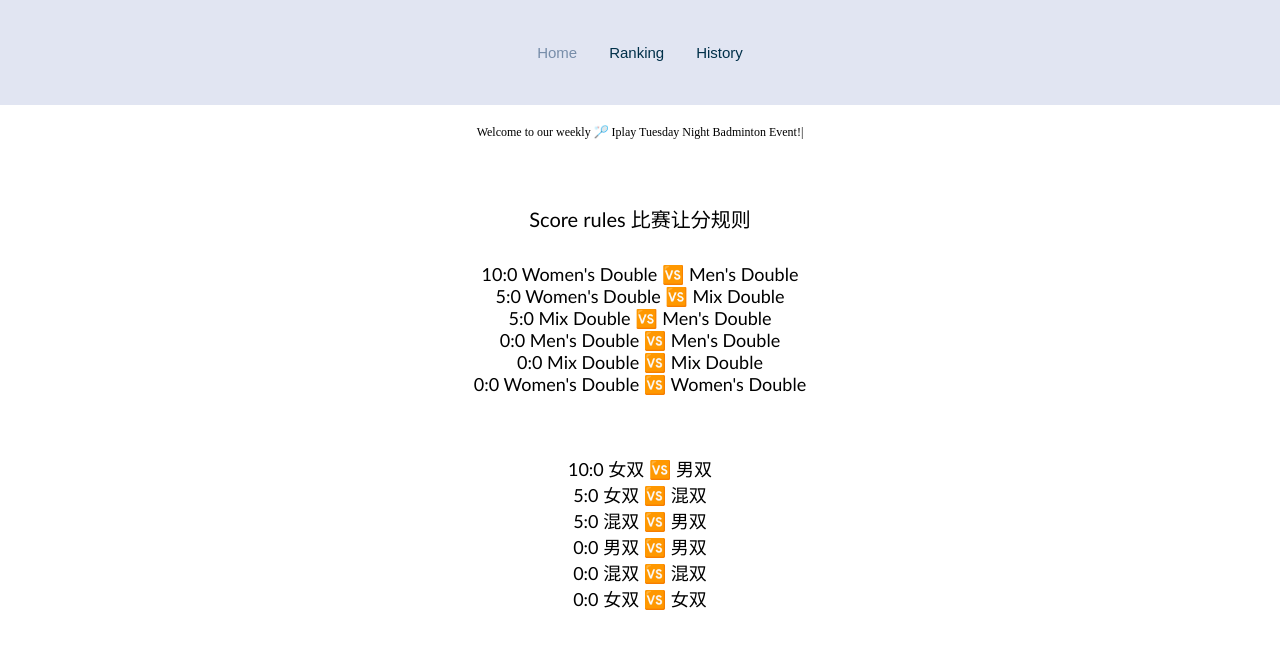
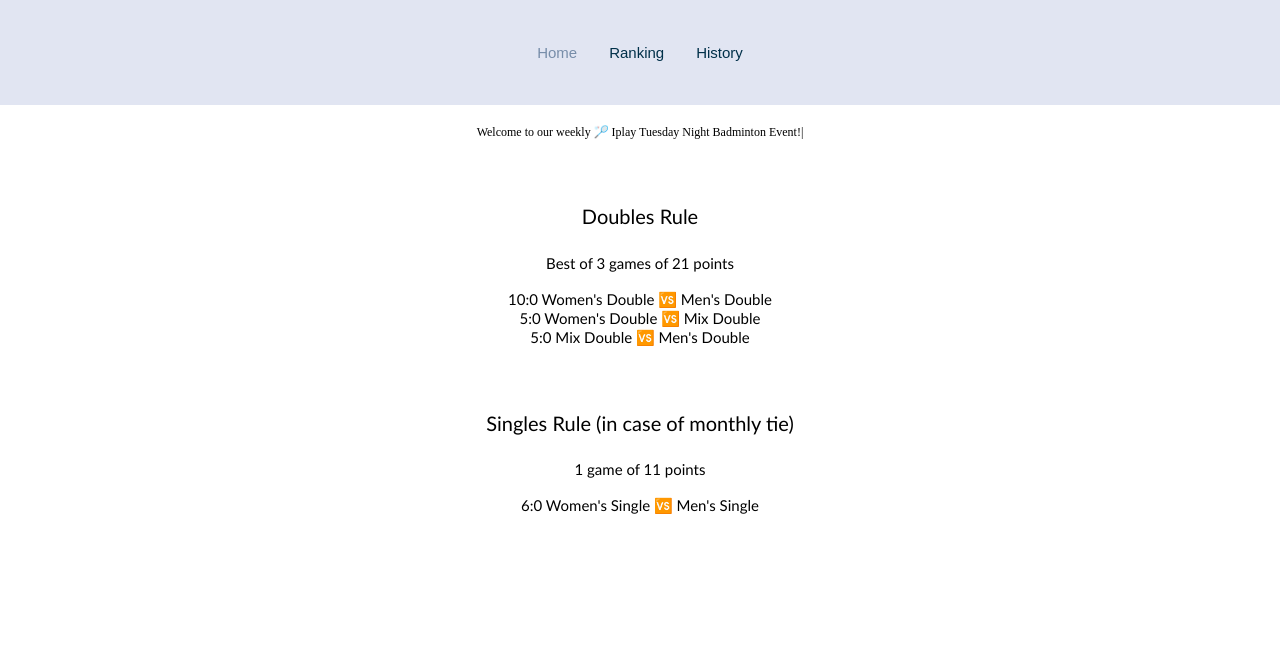
Before and after one commit to ElaineLovesAvocado/iplay-badminton, a React (Create React App) app: page /home in a window 1280 px wide. Shown: the top 648 px of the page. Built offline with nearby package versions, Linux system fonts and the light colour scheme.

Commit message:
Update style

```diff
--- a/src/pages/home.css
+++ b/src/pages/home.css
@@ -4,6 +4,8 @@
     padding-top: 5%;
     font-family: Gill Sans, sans-serif;
     font-size: 20px;
+    align-items: center;
+
 }
 
 .welcomeMsg{
@@ -17,27 +19,14 @@
 
 
 .rules {
-    padding-top: 30px;
+    padding-top: 2%;
     display: flex;
     flex-direction: column;
     justify-content: center;
-    padding: 30px;
     font-family: Gill Sans, sans-serif;
-    font-size: 18px;
+    font-size: 15px;
     align-items: center;
 }
-
-.ruleInChinese{
-    padding-top: 30px;
-    display: flex;
-    flex-direction: column;
-    justify-content: center;
-    padding: 30px;
-    font-family: Gill Sans, sans-serif	;
-    font-size: 18px;
-    align-items: center;
-}
-
 
 
 #intro-image-container {
--- a/src/pages/home.js
+++ b/src/pages/home.js
@@ -23,10 +23,13 @@ const Home = () => {
 				</div>
 
 				<div className="intro">
-					 Score rules 比赛让分规则
+					 <div>Doubles Rule </div>
 				</div>
 
 				<div className="rules" >
+					<div>
+						Best of 3 games of 21 points <br/><br/>
+					</div>
 					<div>
 						10:0  Women's Double  🆚  Men's Double
 					</div>
@@ -39,44 +42,21 @@ const Home = () => {
 						5:0  Mix Double  🆚  Men's Double
 					</div>
 
-					<div>
-						0:0   Men's Double  🆚  Men's Double
+				</div>
+
+
+				<div className="intro">
+					 Singles Rule (in case of monthly tie)<br/>
+				</div>
+
+				<div className="rules" >
+				<div>
+						1 game of 11 points<br/><br/>
 					</div>
 
 					<div>
-						0:0  Mix Double  🆚  Mix Double
+						6:0  Women's Single  🆚  Men's Single
 					</div>
-
-					<div>
-						0:0  Women's Double  🆚  Women's Double
-					</div>
-
-				</div>
-				<div class="ruleInChinese">
-					<div>
-						10:0  女双  🆚  男双
-					</div>
-
-					<div>
-						5:0   女双  🆚  混双
-					</div>
-
-					<div>
-						5:0  混双  🆚  男双
-					</div>
-
-					<div>
-						0:0  男双  🆚  男双
-					</div>
-
-					<div>
-						0:0  混双  🆚  混双
-					</div>
-
-					<div>
-						0:0  女双  🆚  女双
-					</div>
-
 				</div>
 
 			</div>
```
Also changed, not shown: 11 other files (tests, documents, lock files or other folders).
